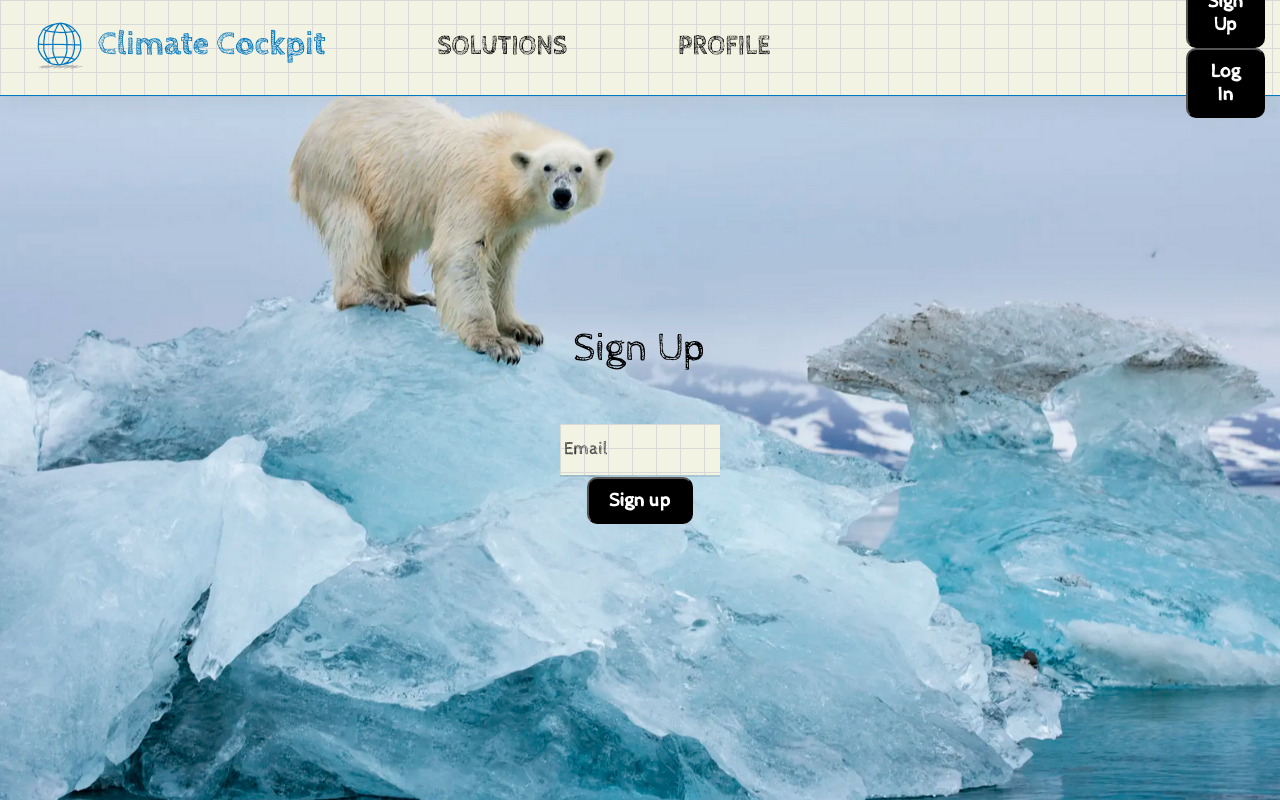
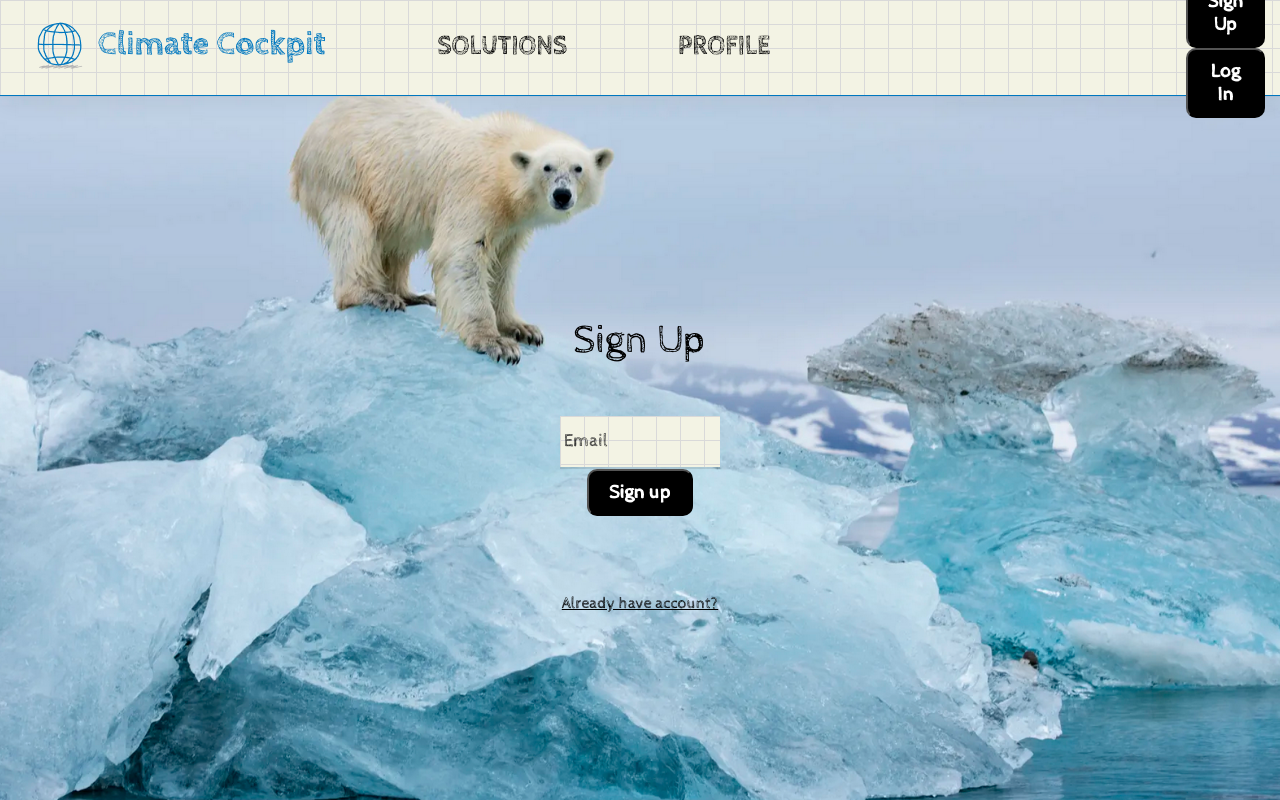
Before and after one commit to ChingT/Climate-Cockpit, a React (Vite) app in the folder frontend/: page /signup in a window 1280 px wide. Built offline with nearby package versions, Linux system fonts and the light colour scheme; what javascript-time-ago would draw is missing.

Commit message:
Already have an account button was added to the sign up page

```diff
--- a/frontend/src/components/AuthComp/SignUpSection.jsx
+++ b/frontend/src/components/AuthComp/SignUpSection.jsx
@@ -1,6 +1,7 @@
 import { useState } from "react";
 import { useNavigate } from "react-router-dom";
 import {
+  AlreadyHaveAnAccountNavLink,
   AuthForm,
   AuthFormContainer,
   ErrorMessage,
@@ -52,6 +53,8 @@ function SignUpSection() {
               Sign up
             </ButtonsStyle>
           </div>
+          <AlreadyHaveAnAccountNavLink to="/signin/">Already have account?</AlreadyHaveAnAccountNavLink>
+
         </AuthForm>
       </AuthFormContainer>
     </>
--- a/frontend/src/components/Layout/Layout.style.js
+++ b/frontend/src/components/Layout/Layout.style.js
@@ -149,3 +149,13 @@ export const ResetNavLink = styled(NavLink)`
     color: ${(props) => props.theme.ResetPasswordColors.color};
   }
 `;
+
+export const AlreadyHaveAnAccountNavLink = styled(NavLink)`
+  text-decoration: underline;
+  line-height: 1rem;
+
+  &:hover {
+    text-decoration-color: ${(props) => props.theme.ResetPasswordColors.color};
+    color: ${(props) => props.theme.ResetPasswordColors.color};
+  }
+`;
```
